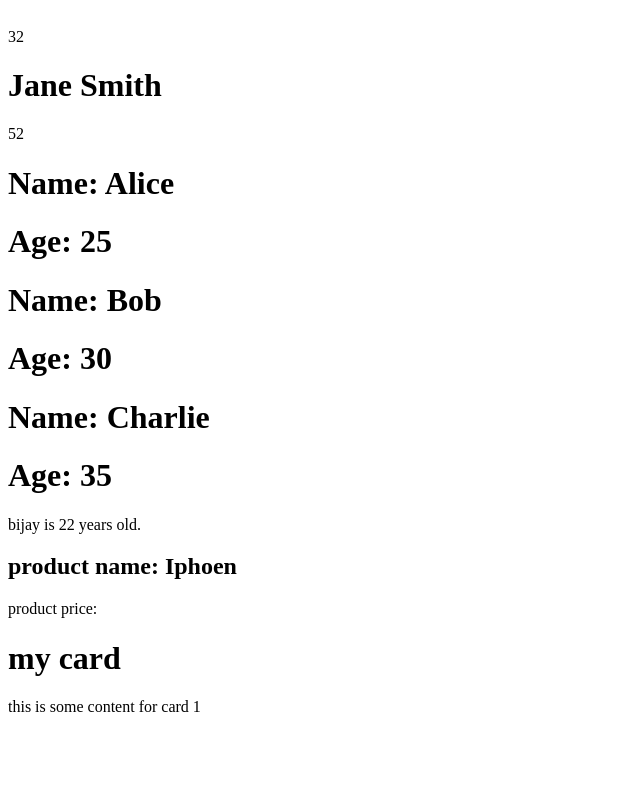
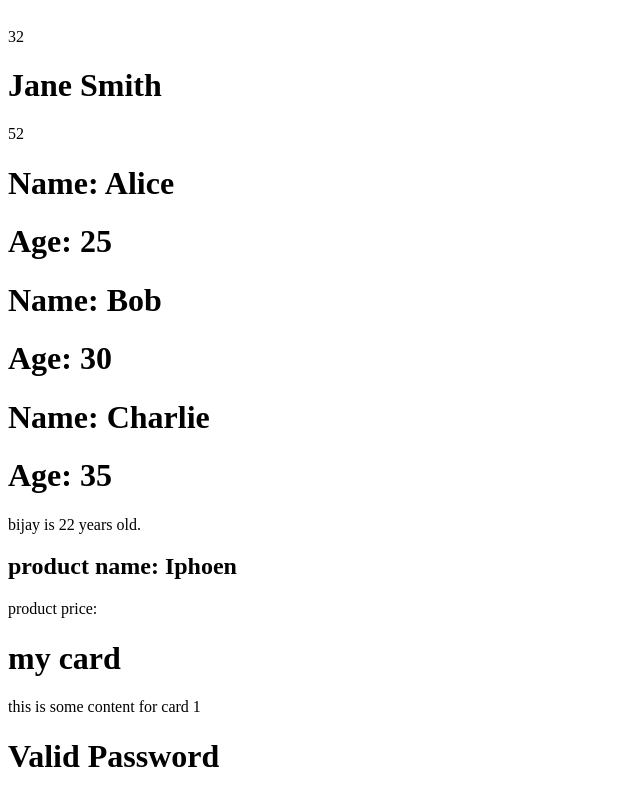
Before and after one commit to barmanb17/react, a React (Vite) app in the folder react/: page / in a window 1280 px wide. Shown: the part 269-1065 px from the top of the page, without its empty margins (0-640 px from the left). Before the commit the page ends 1001 px from the top, so only its background shows below. Built offline with nearby package versions, Linux system fonts and the light colour scheme.

Commit message:
conditional rendering

```diff
--- a/react/src/App.jsx
+++ b/react/src/App.jsx
@@ -8,6 +8,13 @@ import Add from './components/Add'
 import Person from './components/Person'
 import Product from './components/Product'
 import Card from './components/Card'
+
+
+
+const ValidPassword = ()=> <h1>Valid Password</h1>
+const InvalidPassword = () => <h1>Invalid Password</h1>
+
+const Password = ({isValid}) => isValid ? <ValidPassword/> : <InvalidPassword/>;
 
 const App = () => {
   return (
@@ -25,6 +32,8 @@ const App = () => {
         <p>this is some content for card 1</p>
          </Card>
 
+         <Password isValid={true}/>
+
     </div>
   )
 }
```
Also changed, not shown: 1 other file (tests, documents, lock files or other folders).
